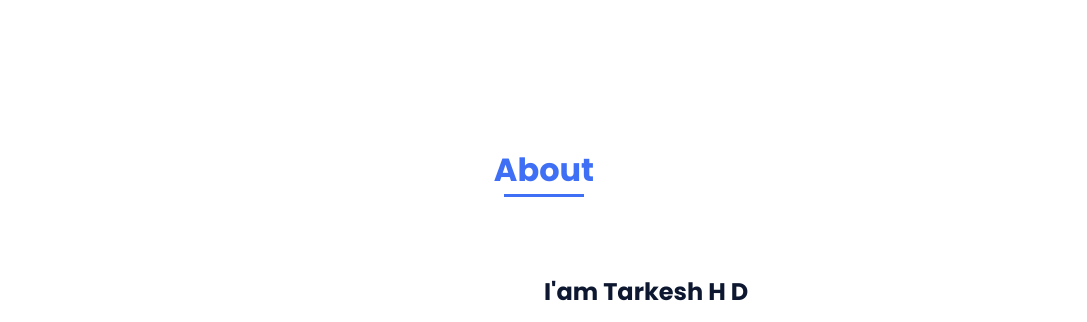
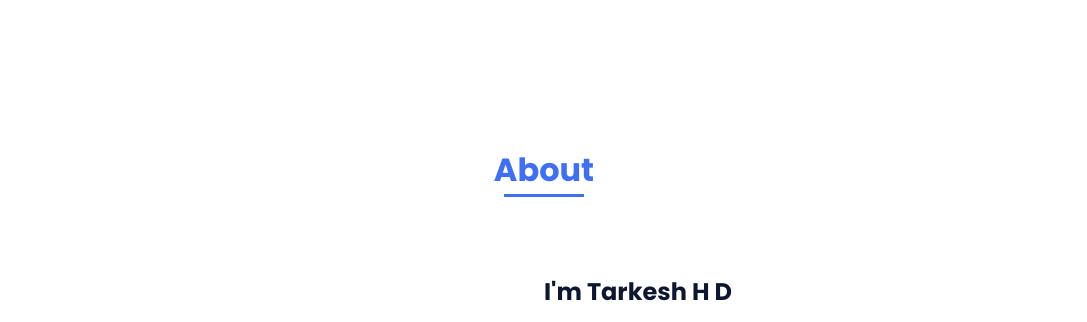
Before and after one commit to TarkeshHD/My-Portfolio, a plain HTML site: page index.html in a window 1280 px wide. Shown: the part 625-947 px from the top of the page, without its empty margins (96-1183 px from the left). Drawn offline with nearby package versions, Linux system fonts and the light colour scheme.

Commit message:
Update index.html

```diff
--- a/index.html
+++ b/index.html
@@ -75,7 +75,7 @@
                     </div>
 
                     <div>
-                        <h2 class="about__subtitle">I'am Tarkesh H D</h2>
+                        <h2 class="about__subtitle">I'm Tarkesh H D</h2>
                         <p style="text-align: justify;">A recent engineering graduate with a CGPA of 8.0 from Jain Institute of Technology, Davangere,with a strong foundation in Data Science, Web Development, AWS Cloud Computing, and DevOps. I am passionate about leveraging technology to build impactful solutions.</p>
 
                         <br>
```
